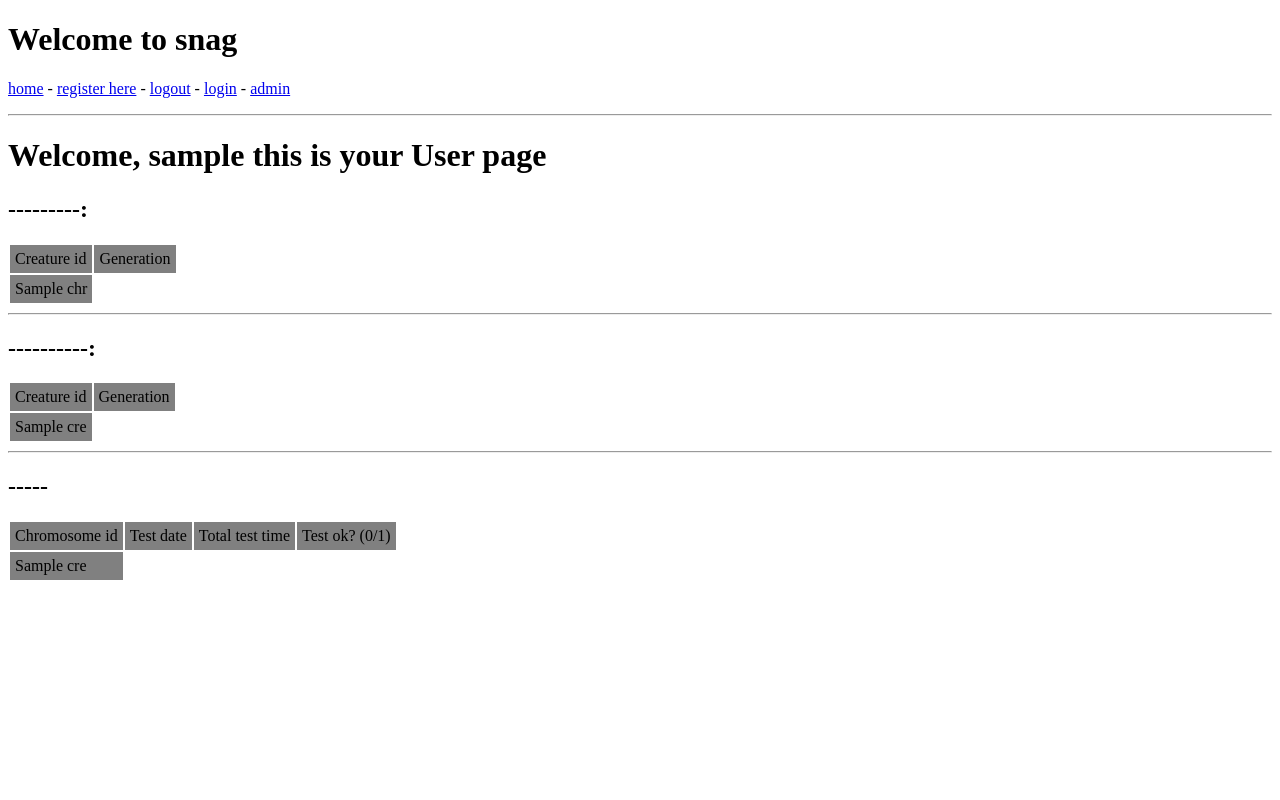
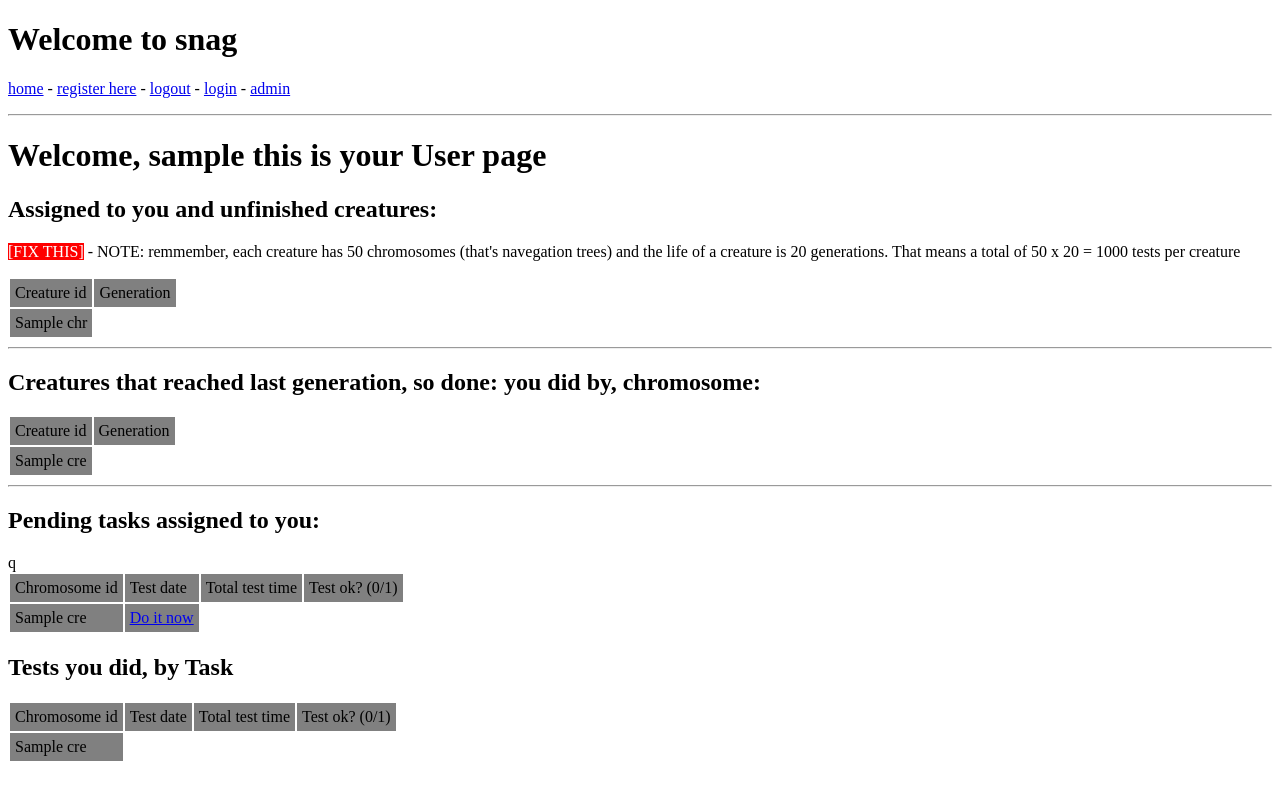
Before and after one commit to petantelcodi/snag, a Django app: template snagadmin/templates/userpage.html in a window 1280 px wide. Run offline with Django 3.2, Linux system fonts and the light colour scheme; the template is opened without the code that fills it: most values are stand-ins (such as "Sample title", 1, 10 or a date in 2020).

Commit message:
Added better comments to the user page + added link to [Do it now] from user page pending tests

```diff
--- a/snagadmin/templates/userpage.html
+++ b/snagadmin/templates/userpage.html
@@ -16,7 +16,8 @@
         <hr />
     </div>
     <h1>Welcome, <b>{{username|safe}}</b> this is your User page</h1>
-    <h2>---------:</h2>
+    <h2>Assigned to you and unfinished creatures:</h2>
+    <p><span style="color:white;background-color: red;">[FIX THIS]</span> - NOTE: remmember, each creature has 50 chromosomes (that's navegation trees) and the life of a creature is 20 generations. That means a total of 50 x 20 = 1000 tests per creature</p>
     <table>
         <tr><td>Creature id</td><td>Generation</td></tr>
         {% for chr in chromosomeListInProcess %}
@@ -30,7 +31,7 @@
 
     <hr />
 
-    <h2>----------:</h2>
+    <h2>Creatures that reached last generation, so done: you did by, chromosome:</h2>
     <table>
         <tr><td>Creature id</td><td>Generation</td>
         {% for cre in chromosomeListFinished %}
@@ -44,7 +45,20 @@
 
     <hr />
 
-    <h2>-----</h2>
+    <h2>Pending tasks assigned to you:</h2>
+    <table>
+        <tr><td>Chromosome id</td><td>Test date</td><td>Total test time</td><td>Test ok? (0/1)</td></tr>
+        {% for cre in tasksPending %}
+        <tr>
+            {% for c in cre %}
+            <td>{{c|safe}}</td>
+            {% endfor %}
+            <td><a href="/starttest/?cid={{cre.0|safe}}">Do it now</a></td>
+        </tr>
+        {% endfor %}q
+    </table>
+
+    <h2>Tests you did, by Task</h2>
     <table>
         <tr><td>Chromosome id</td><td>Test date</td><td>Total test time</td><td>Test ok? (0/1)</td></tr>
         {% for cre in tasksDone %}
```
Also changed, not shown: genview/models.py (+7 -8 lines), genview/views.py (+5 -2 lines), snagadmin/views.py (+7 -1 lines).
